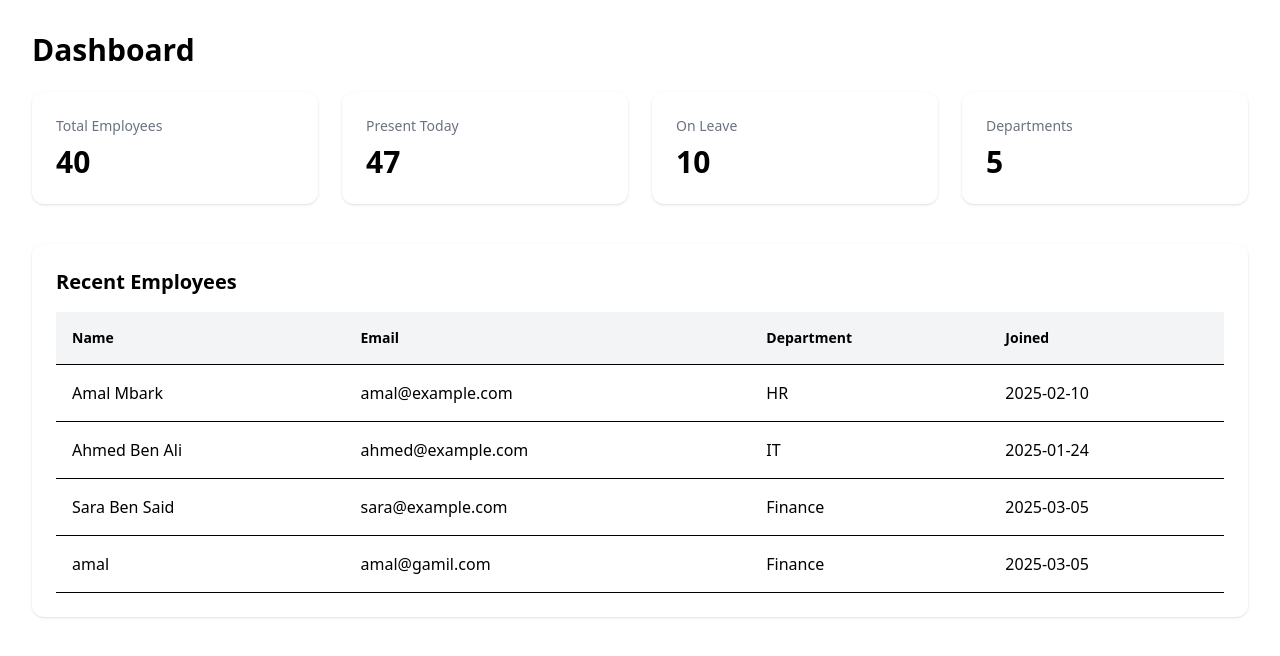
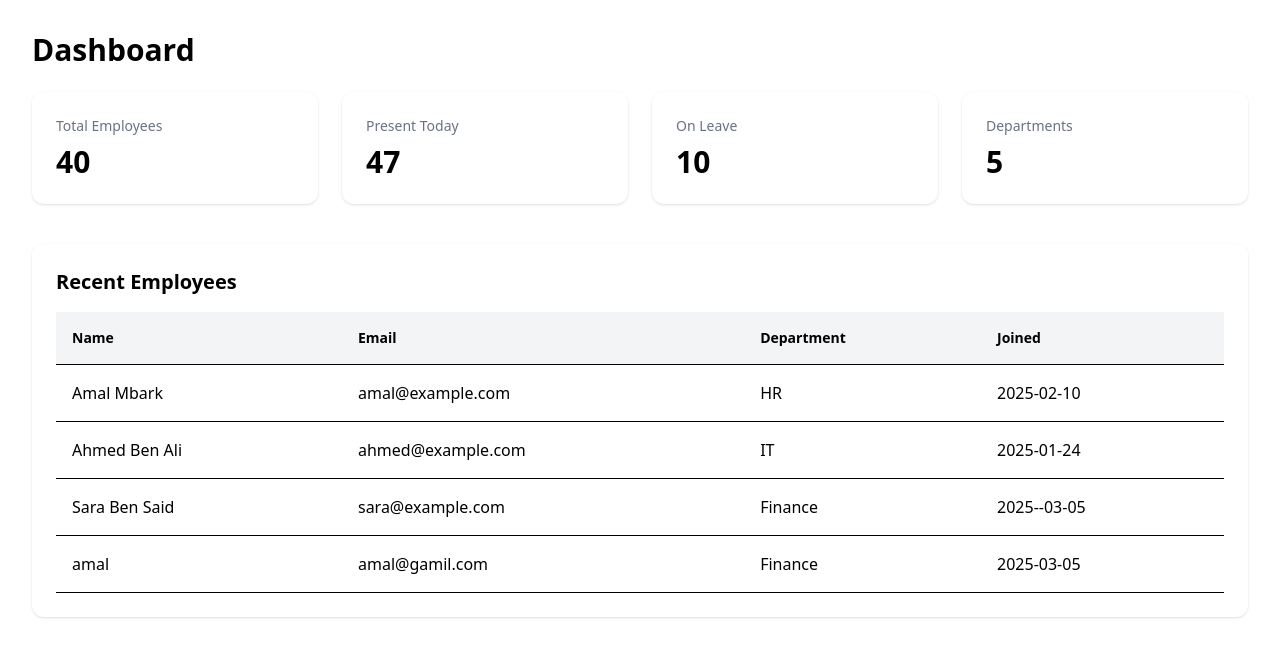
Before and after one commit to MbarkAmal/hr-demo-workflow, a Next.js app: page / in a window 1280 px wide. Shown: the top 656 px of the page. Built offline with nearby package versions, Linux system fonts and the light colour scheme.

Commit message:
AGR-14: tableau avec

```diff
--- a/app/page.js
+++ b/app/page.js
@@ -64,7 +64,7 @@ export default function Dashboard() {
                 <td className="p-4">Sara Ben Said</td>
                 <td className="p-4">sara@example.com</td>
                 <td className="p-4">Finance</td>
-                <td className="p-4">2025-03-05</td>
+                <td className="p-4">2025--03-05</td>
               </tr>
                  {/* row 3 */}
               <tr className="border-b hover:bg-gray-50">
```
